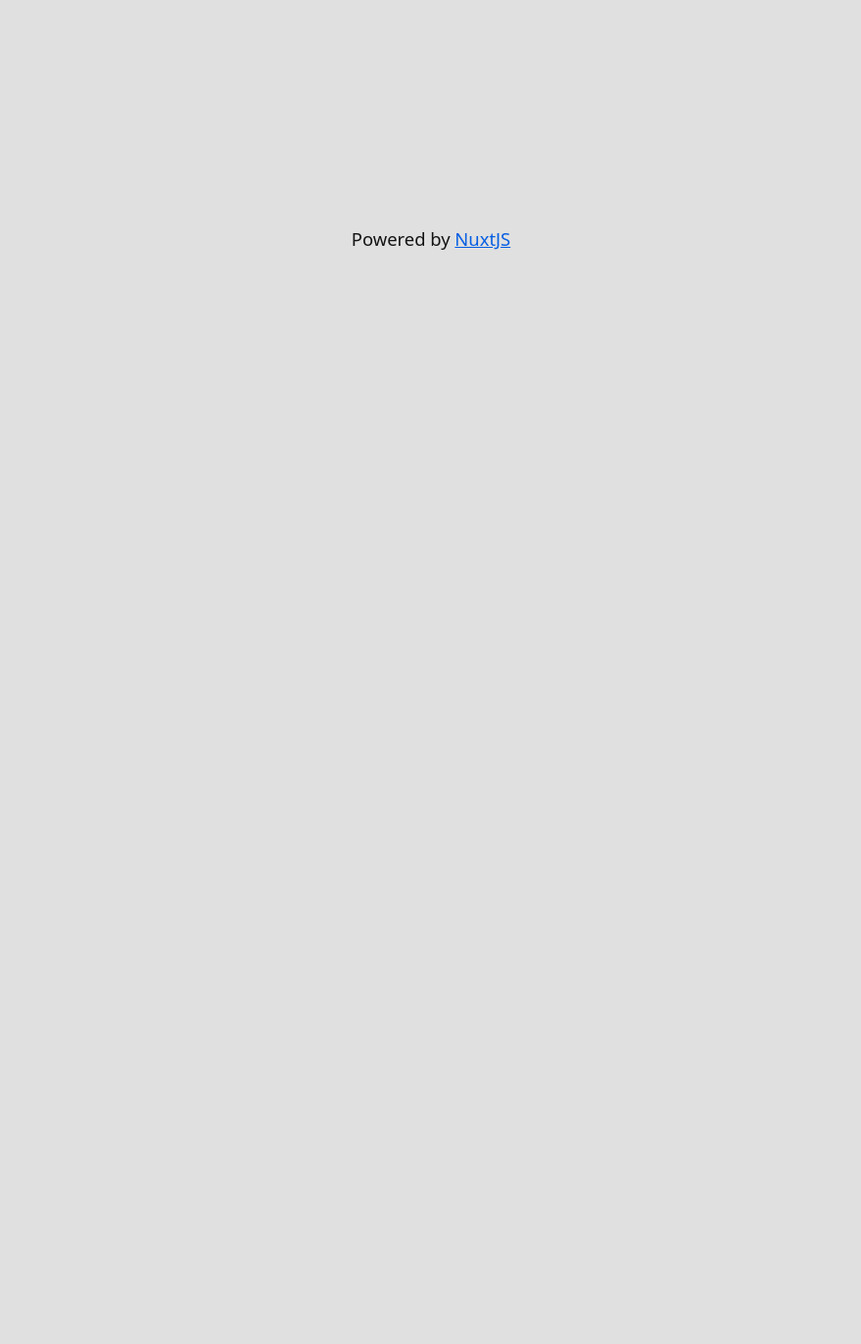
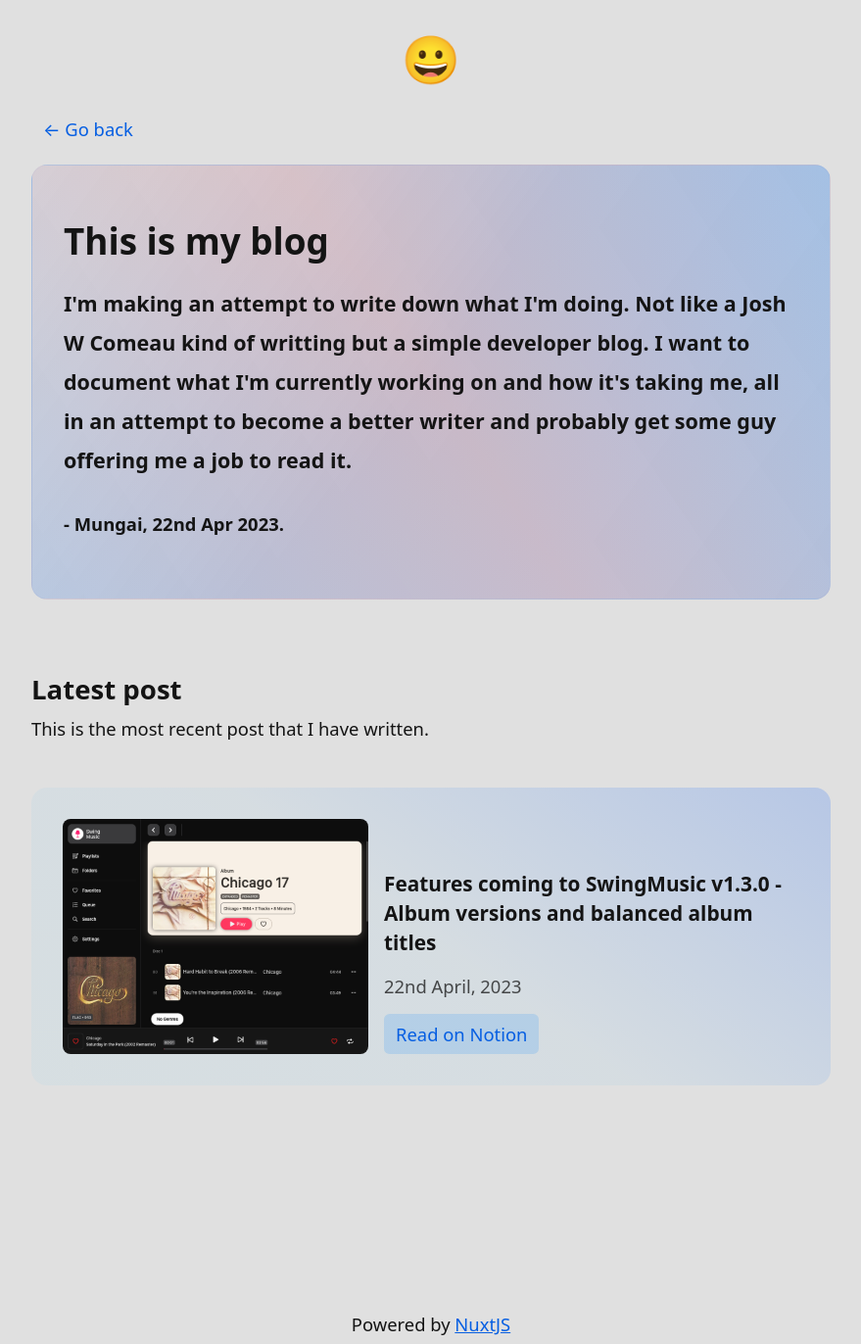
Before and after one commit to cwilvx/portfolio, a Nuxt app: page /blog in a window 1280 px wide. Before the commit this address had no page. Shown: the whole page at 98% size, without its empty margins (200-1079 px from the left). Before the commit the page ends 800 px from the top, so only its background shows below. Built offline with nearby package versions, Linux system fonts and the light colour scheme.

Commit message:
Add blog page

```diff
--- /dev/null
+++ b/components/Blog/Banner.vue
@@ -0,0 +1,37 @@
+<template>
+  <NuxtLink to="/" class="btn">← Go back</NuxtLink>
+  <div class="blogbanner rounded">
+    <h1>This is my blog</h1>
+    <h3>
+      I'm making an attempt to write down what I'm doing. Not like a Josh W
+      Comeau kind of writting but a simple developer blog. I want to document
+      what I'm currently working on and how it's taking me, all in an attempt to
+      become a better writer and probably get some guy offering me a job to read
+      it.
+    </h3>
+    <h4>- Mungai, 22nd Apr 2023.</h4>
+  </div>
+</template>
+
+<script setup lang="ts"></script>
+
+<style lang="scss">
+.blogbanner {
+  margin-top: 1rem;
+  padding: 2rem;
+  border: solid 1px rgba(125, 125, 182, 0.075);
+
+  background: linear-gradient(
+      56deg,
+      rgba(60, 137, 238, 0.15),
+      rgba(248, 61, 55, 0.13),
+      rgba(0, 119, 255, 0.15)
+    ),
+    linear-gradient(
+      126deg,
+      rgba(21, 60, 231, 0),
+      rgba(0, 69, 197, 0.13),
+      rgba(0, 119, 255, 0.15)
+    );
+}
+</style>
--- /dev/null
+++ b/components/Blog/PostCard.vue
@@ -0,0 +1,71 @@
+<template>
+  <div class="postcard">
+    <NuxtImg :src="post.image"></NuxtImg>
+    <div class="info">
+      <p class="title">{{ post.title }}</p>
+      <p class="date">{{ post.date }}</p>
+
+      <div class="buttons">
+        <a class="btn btn-primary" :href="post.link" target="_blank"
+          >Read on {{ post.source }}</a
+        >
+      </div>
+    </div>
+  </div>
+</template>
+
+<script setup lang="ts">
+import { Post } from "~~/interfaces";
+
+defineProps<{
+  post: Post;
+}>();
+</script>
+
+<style lang="scss">
+@import "../../styles/index.scss";
+
+.postcard {
+  background: linear-gradient(
+    36deg,
+    rgba(81, 202, 250, 0.068),
+    rgba(0, 153, 255, 0.048),
+    rgba(0, 89, 255, 0.185)
+  );
+  padding: 2rem !important;
+  border-radius: 1rem !important;
+
+  display: grid;
+  grid-template-columns: max-content 1fr;
+  gap: 1rem;
+
+  &:hover {
+    outline: solid $blue;
+  }
+
+  p {
+    line-height: 1.45;
+  }
+
+  .title {
+    font-size: 1.3rem;
+    font-weight: bold;
+  }
+
+  .date {
+    opacity: 0.75;
+  }
+
+  img {
+    height: 15rem;
+    border-radius: 0.5rem;
+  }
+
+  .info {
+    display: flex;
+    flex-direction: column;
+    justify-content: flex-end;
+    gap: 1rem;
+  }
+}
+</style>
--- /dev/null
+++ b/components/Blog/PostsList.vue
@@ -0,0 +1,52 @@
+<template>
+  <div class="blogpostlist">
+    <div class="heading-group">
+      <section>
+        <h1>Latest post</h1>
+        <p>This is the most recent post that I have written.</p>
+        <br>
+        <BlogPostCard
+          v-for="post in posts.slice(0, 1)"
+          :key="post.title"
+          :post="post"
+        />
+      </section>
+      <br><br>
+      <section v-if="posts.slice(1).length">
+        <h1>Other posts</h1>
+        <p>These ones ... not so fresh, but you might like them.</p>
+        <BlogPostCard v-for="post in posts.slice(1)" :key="post.image" :post="post" />
+      </section>
+    </div>
+  </div>
+</template>
+
+<script setup lang="ts">
+import { Post, post_sources } from "~~/interfaces";
+
+const posts: Post[] = [
+  {
+    title:
+      "Features coming to SwingMusic v1.3.0 - Album versions and balanced album titles",
+    image: "/chicago.png",
+    source: post_sources.Notion,
+    link: "https://rhetorical-othnielia-565.notion.site/Features-coming-to-SwingMusic-v1-3-0-Album-versions-and-balanced-album-titles-ddf11484ae7545afb634374bd6efd077",
+    date: "22nd April, 2023",
+  },
+];
+</script>
+
+<style lang="scss">
+.blogpostlist {
+  display: grid;
+
+  .heading-group {
+    margin: 2rem 0;
+
+    h1,
+    p {
+      margin: 0;
+    }
+  }
+}
+</style>
--- /dev/null
+++ b/interfaces.ts
@@ -0,0 +1,11 @@
+export enum post_sources {
+  Notion = "Notion",
+}
+
+export interface Post {
+  title: string;
+  link: string;
+  image: string;
+  source: post_sources;
+  date: string;
+}
--- a/layouts/default.vue
+++ b/layouts/default.vue
@@ -1,5 +1,20 @@
 <template>
   <main class="">
+    <header class="logo" ref="logoref">
+      <NuxtLink
+        to="/"
+        class="emoji"
+        @click="
+          () => {
+            clicked = true;
+            randomizeEmoji();
+          }
+        "
+        v-for="e in currentEmoji"
+        :key="key"
+        >{{ e }}</NuxtLink
+      >
+    </header>
     <div id="page-content" class="page-content">
       <slot />
     </div>
@@ -8,6 +23,117 @@
     Powered by <a href="https://nuxt.com">NuxtJS</a>
   </footer>
 </template>
+
+<script setup lang="ts">
+const emojis = [
+  "😀",
+  "😃",
+  "😄",
+  "😁",
+  "😆",
+  "🥹",
+  "😅",
+  "😂",
+  "🤣",
+  "🥲",
+  "☺️",
+  "😊",
+  "😇",
+  "🙂",
+  "🙃",
+  "😉",
+  "😌",
+  "😍",
+  "🥰",
+  "😘",
+  "😗",
+  "😙",
+  "😚",
+  "😋",
+  "🥺",
+  "😩",
+  "😫",
+  "😖",
+  "😣",
+  "☹️",
+  "😕",
+  "🙁",
+  "😟",
+  "😔",
+  "😞",
+  "😒",
+  "😏",
+  "🤩",
+  "🥸",
+  "😎",
+  "🤓",
+  "🧐",
+  "🤨",
+  "🤪",
+  "😜",
+  "😝",
+  "😛",
+  "😢",
+  "😭",
+  "😤",
+  "😠",
+  "😡",
+  "😳",
+  "😶",
+  "😱",
+  "😨",
+  "😰",
+  "😥",
+  "😓",
+  "🤗",
+  "🤔",
+  "🫣",
+  "🤭",
+  "🫢",
+  "🫡",
+  "🤫",
+  "🤥",
+  "😶",
+  "😐",
+  "🫤",
+  "😑",
+  "😬",
+  "🙄",
+  "😯",
+  "😦",
+  "😧",
+  "😮",
+  "😲",
+  "🥱",
+  "😴",
+  "🤤",
+  "😪",
+  "😮‍💨",
+  "😵",
+  "😵",
+  "🤐",
+  "🥴",
+  "🤢",
+  "🤧",
+];
+
+const clicked = ref(false);
+const currentEmoji = ref([emojis[0]]);
+
+const key = ref(0);
+
+const randomizeEmoji = () => {
+  const randomIndex = Math.floor(Math.random() * emojis.length);
+  currentEmoji.value = [emojis[randomIndex]];
+  key.value = key.value - 1;
+};
+
+setInterval(() => {
+  if (!clicked.value) {
+    randomizeEmoji();
+  }
+}, 10000);
+</script>
 
 <style lang="scss">
 main {
@@ -19,5 +145,22 @@
     margin: 5rem 0;
     position: relative;
   }
+
+  .logo {
+    text-align: center;
+    position: relative;
+
+    a {
+      position: absolute;
+      bottom: 0;
+      left: 50%;
+      transform: translateX(-50%);
+      width: max-content;
+      font-size: 3rem;
+      user-select: none;
+      cursor: pointer;
+      text-decoration: none;
+    }
+  }
 }
 </style>
--- /dev/null
+++ b/pages/blog.vue
@@ -0,0 +1,9 @@
+<template>
+  <div>
+    <BlogBanner />
+    <br />
+    <BlogPostsList />
+  </div>
+</template>
+
+<style lang="scss"></style>
--- a/pages/index.vue
+++ b/pages/index.vue
@@ -10,9 +10,15 @@
     <img id="avatar" src="/avatar.jpeg" />
     <div class="social-icons">
       <NuxtLink
+        to="/blog"
+        class="btn btn-primary"
+      >
+        View blog
+      </NuxtLink>
+      <NuxtLink
         to="https://github.com/mungai-njoroge"
         target="_blank"
-        class="btn btn-primary"
+        class="btn"
       >
         Github
       </NuxtLink>
--- a/pages/swingMusicProject.vue
+++ b/pages/swingMusicProject.vue
@@ -16,8 +16,9 @@
         >View code</a
       >
       <p>
-        Swing music is a beautiful and blazingly-fast self-hosted music player
-        and library manager based on the client-server architecture.
+        Swing music is a beautiful and blazingly-fast self-hosted music
+        streaming server and library manager with a beautiful browser-based
+        client.
       </p>
     </section>
     <div class="project-tags">
@@ -36,7 +37,9 @@
         >■ {{ tag }}</span
       >
     </div>
-
+    Swing Music is based on the client-server architecture and written with
+    Python, Typescript and Vue.
+    <br /><br />
     <nuxt-img
       src="/swing/1.png"
       format="webp"
@@ -45,6 +48,7 @@
     <figcaption>Artist page banner showing Bob Dylan</figcaption>
 
     <!-- ######### -->
+
     <br /><br />
     <section>
       <h2>⭐Project Objective and Purpose</h2>
@@ -81,7 +85,9 @@
     <br /><br />
     <section>
       <h2>🛠️Web Stack and Explanation</h2>
-      <p>The main stack of this project is Python, Flask, and Vue 3.</p>
+      <p>
+        The main stack of this project is Python3, Flask, Vue 3 and Typescript.
+      </p>
       <p>
         This project has 2 parts, the backend and the frontend. The backend is
         written in Python. I decided to use Python because it was the language I
```
Also changed, not shown: public/chicago.png (added).
